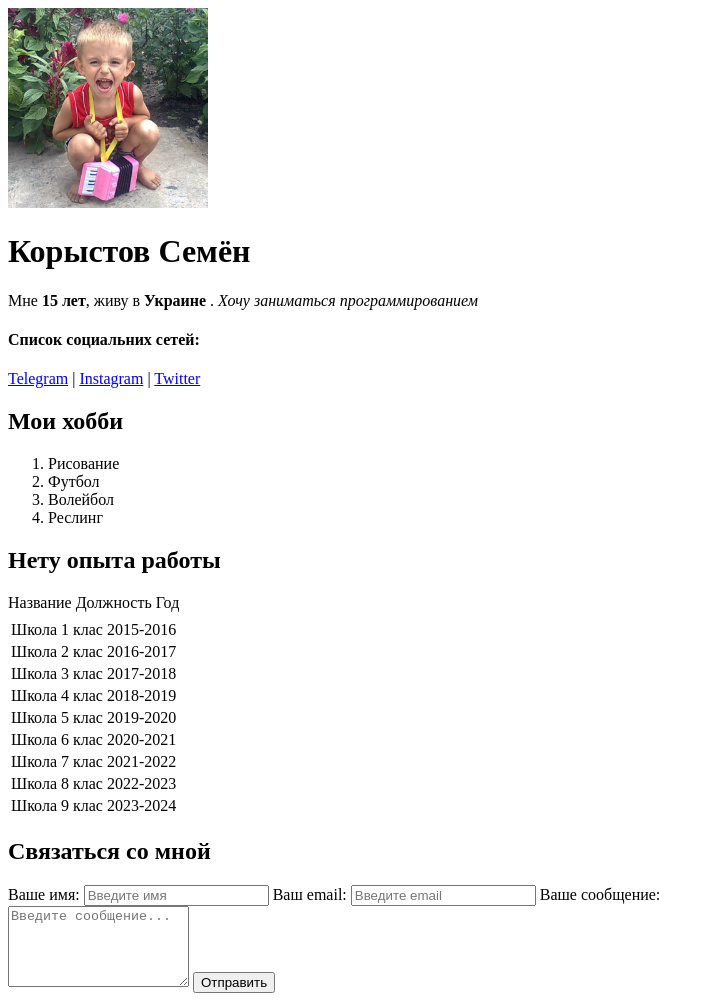
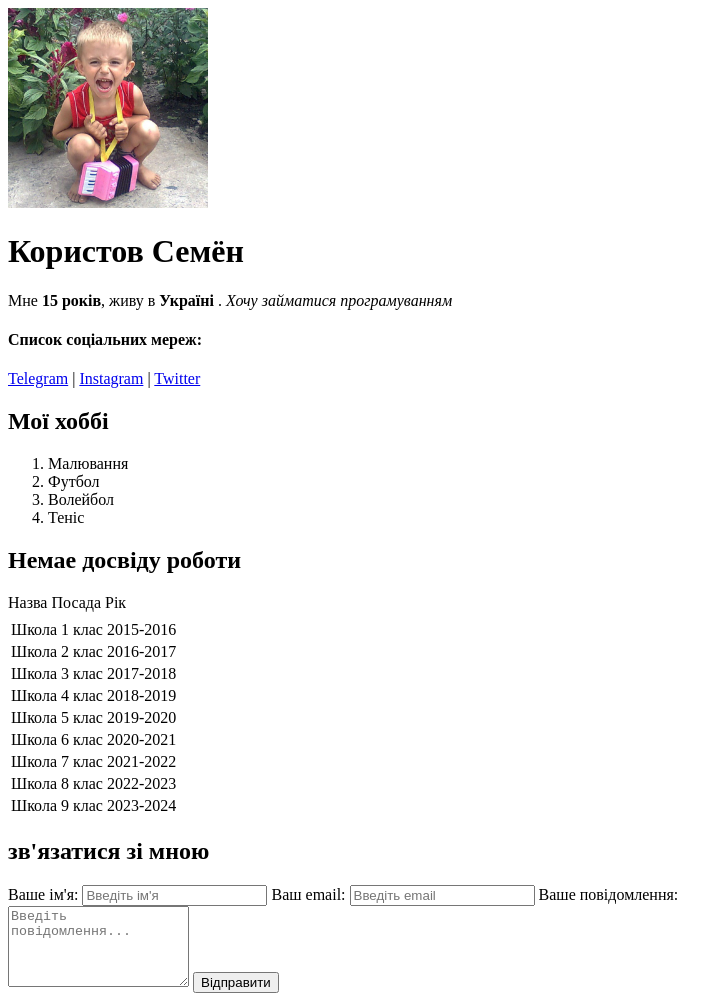
Before and after one commit to semkorystov/rsume, a plain HTML site: page index.html in a window 1280 px wide. Shown: the whole page, without its empty margins (0-728 px from the left). Drawn offline with Linux system fonts and the light colour scheme.

Commit message:
Update index.html

```diff
--- a/index.html
+++ b/index.html
@@ -5,17 +5,17 @@
     <meta http-equiv="X-UA-Compatible" content="IE=edge" />
     <meta name="viewport" content="width=device-width, initial-scale=1.0" />
     <meta name="keywords" content="Sam, cv, resume" />
-    <meta name="description" content="Это сайт - резюме Семёна Корыстова" />
+    <meta name="description" content="Это сайт - резюме Семена Користова" />
     <title>Sam Resume</title>
   </head>
   <body>
-    <img src="avatar.jpg" alt="Корыстов Семён" width="200" />
-    <h1>Корыстов Семён</h1>
+    <img src="avatar.jpg" alt="Користов Семён" width="200" />
+    <h1>Користов Семён</h1>
     <p>
-      Мне <strong>15 лет</strong>, живу в <strong>Украине</strong> .
-      <em>Хочу заниматься программированием</em>
+      Мне <strong>15 років</strong>, живу в <strong>Україні</strong> .
+      <em>Хочу займатися програмуванням</em>
     </p>
-    <h4>Список социальних сетей:</h4>
+    <h4>Список соціальних мереж:</h4>
 
     <a href="/" target="blank">Telegram</a>
     |
@@ -23,24 +23,24 @@
     |
     <a href="https://twitter.com/Lofisoft165799" target="blank">Twitter</a>
 
-    <h2>Мои хобби</h2>
+    <h2>Мої хоббі</h2>
     <ol>
-      <li>Рисование</li>
+      <li>Малювання</li>
       <li>Футбол</li>
       <li>Волейбол</li>
-      <li>Реслинг</li>
+      <li>Теніс</li>
     </ol>
-    <h2>Нету опыта работы</h2>
+    <h2>Немае досвіду роботи</h2>
     <table>
       <thead>
         <tr>
-          Название
+          Назва
         </tr>
         <tr>
-          Должность
+          Посада
         </tr>
         <tr>
-          Год
+          Рік
         </tr>
       </thead>
       <tbody>
@@ -91,29 +91,29 @@
         </tr>
       </tbody>
     </table>
-    <h2>Связаться со мной</h2>
+    <h2>зв'язатися зі мною</h2>
     <form action="">
       <dif>
-        <label for="name">Ваше имя: </label>
-        <input type="text" id="name" placeholder="Введите имя" />
+        <label for="name">Ваше ім'я: </label>
+        <input type="text" id="name" placeholder="Введіть ім'я" />
       </dif>
 
       <dif>
         <label for="email">Ваш email: </label>
-        <input type="email" id="email" placeholder="Введите email" />
+        <input type="email" id="email" placeholder="Введіть email" />
       </dif>
       <dif>
-        <label for="massege">Ваше сообщение: </label>
+        <label for="massege">Ваше повідомлення: </label>
         <br />
         <textarea
           name="massege"
           id=""
           cols="20"
           rows="5"
-          placeholder="Введите сообщение..."
+          placeholder="Введіть повідомлення..."
         ></textarea>
       </dif>
-      <input type="submit" value="Отправить" />
+      <input type="submit" value="Відправити" />
     </form>
   </body>
 </html>
```
